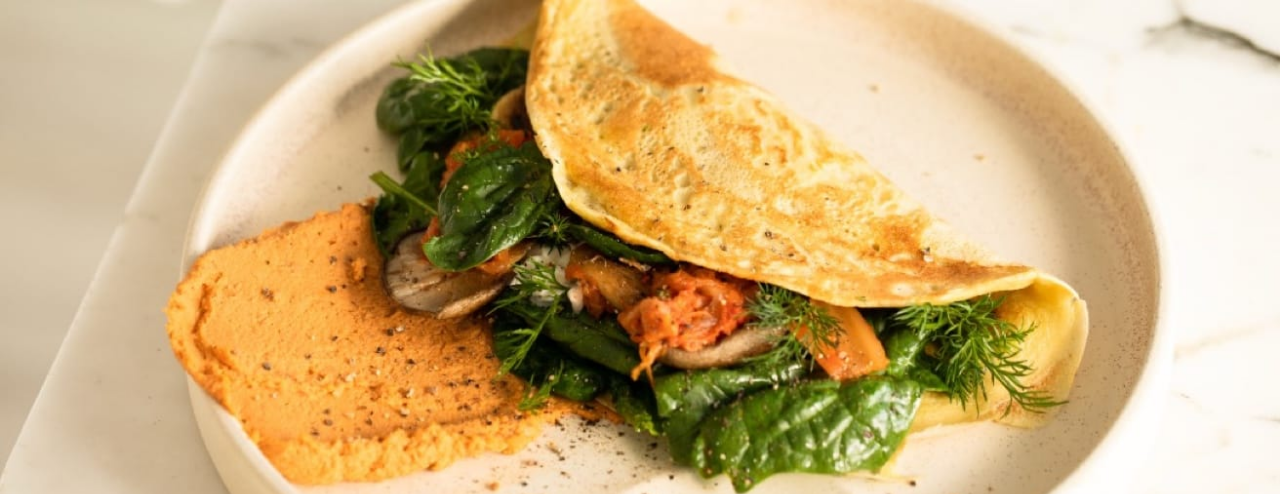
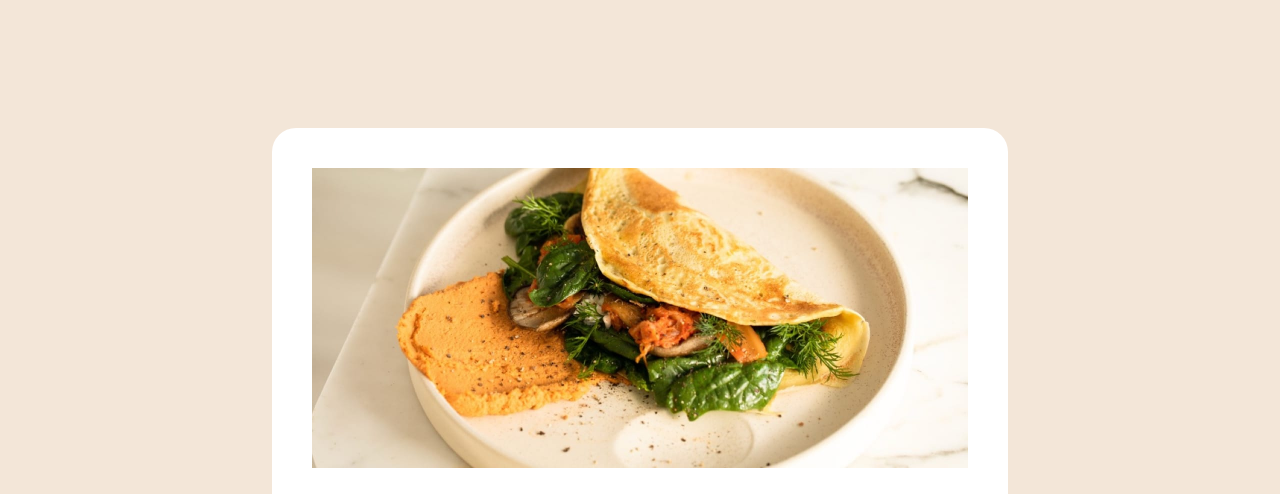
Before and after one commit to wstypr/recipe-page, a plain HTML site: page index.html in a window 1280 px wide. Shown: the top 494 px of the page. Drawn offline with Linux system fonts and the light colour scheme.

Commit message:
add responsiveness

```diff
--- a/index.html
+++ b/index.html
@@ -15,7 +15,9 @@
   </head>
   <body>
     <main>
-      <img src="./assets/images/image-omelette.jpeg" alt="omelette" />
+      <div class="img-container">
+        <img src="./assets/images/image-omelette.jpeg" alt="omelette" />
+      </div>
       <div class="mobile-container">
         <h1 class="title">Simple Omelette Recipe</h1>
         <p class="intro">
--- a/style.css
+++ b/style.css
@@ -29,6 +29,10 @@
   padding: 0;
   margin: 0;
   box-sizing: border-box;
+}
+
+.img-container{
+  width: 100%;
 }
 
 img {
@@ -84,8 +88,7 @@ ol {
 ul li{
   padding-left: .5rem;
   display: flex;
-  align-items: center;
-  gap: 1.75rem;
+  align-items:center;
 }
 
 ul li::before{
@@ -94,6 +97,7 @@ ul li::before{
   height: .25rem;
   border-radius: 50%;
   background: var(--brown-800);
+  margin-right: 1.75rem;
 }
 
 li {
@@ -175,3 +179,39 @@ section h2 {
   padding-bottom: 0;
   border-bottom: none;
 }
+
+@media screen and (min-width:768px){
+body{
+  background-color: var(--stone-100);
+}
+  .mobile-container{
+    margin: 0;
+  }
+
+  main{
+    margin: 8rem 4.75rem;
+    padding: 2.5rem;
+    border-radius: 1.5rem;
+    background-color: white;
+  }
+
+  .img-container{
+    width: 100%;
+    height: 300px;
+    margin-bottom: 2.5rem;
+    border-radius: .75rem;
+  }
+
+  img{
+    height: 100%;
+    object-fit: cover;
+  }
+
+}
+
+@media screen and (min-width:888px){
+  main{
+    max-width: 736px;
+    margin: 8rem auto;
+  }
+}
```
